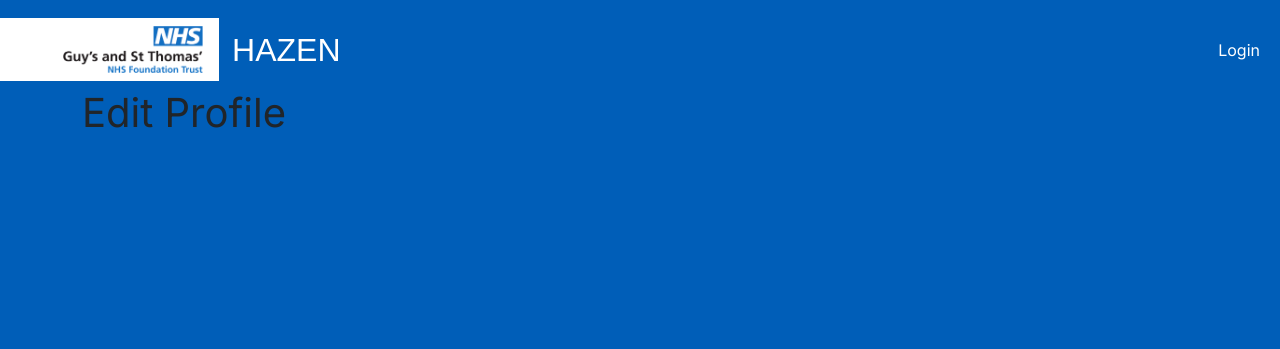
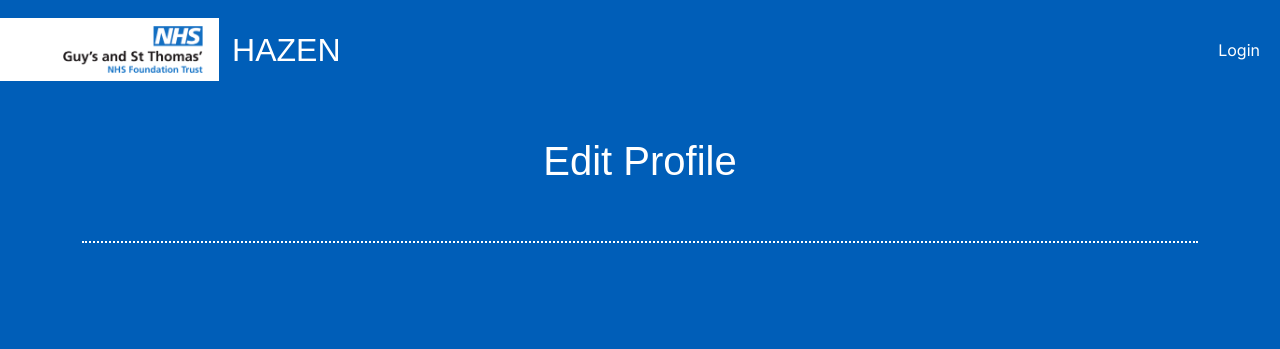
Before and after one commit to GSTT-CSC/hazen-web-app, a Flask app: template app/auth/templates/edit_profile.html in a window 1280 px wide. Shown: the top 349 px of the page. Run offline with Flask 2, Linux system fonts and the light colour scheme; the template is opened without the code that fills it: most values are stand-ins (such as "Sample title", 1, 10 or a date in 2020); parts of the project's set-up code (start-up, migrations or seed data) failed here and were passed over; some libraries are stand-ins or nearby versions; some web fonts are replaced.

Commit message:
Update styling

```diff
--- a/app/auth/templates/edit_profile.html
+++ b/app/auth/templates/edit_profile.html
@@ -5,10 +5,20 @@
 {% block title %}{{title}}{% endblock %}
 
 {% block app_content %}
-    <h1>Edit Profile</h1>
-    <div class="row">
-        <div class="col-md-4">
-            {{ wtf.render_form(form) }}
+
+    <div class="container py-5">
+        <div class="row">
+            <h1 class="h1 text-center justify-content-center">Edit Profile</h1>
+        </div>
+    </div>
+
+    <div class="hazen-dotted-horizontal-line mb-3"></div>
+
+    <div class="container">
+        <div class="row pt-3">
+            <div class="col-md-4 center-block mx-auto">
+                {{ wtf.render_form(form, render_kw={'class': 'btn btn-alert btn-md'}) }}
+            </div>
         </div>
     </div>
 
```
